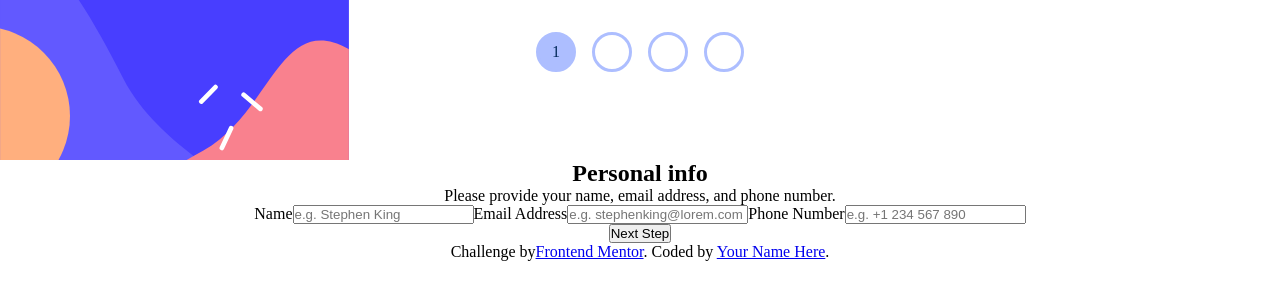
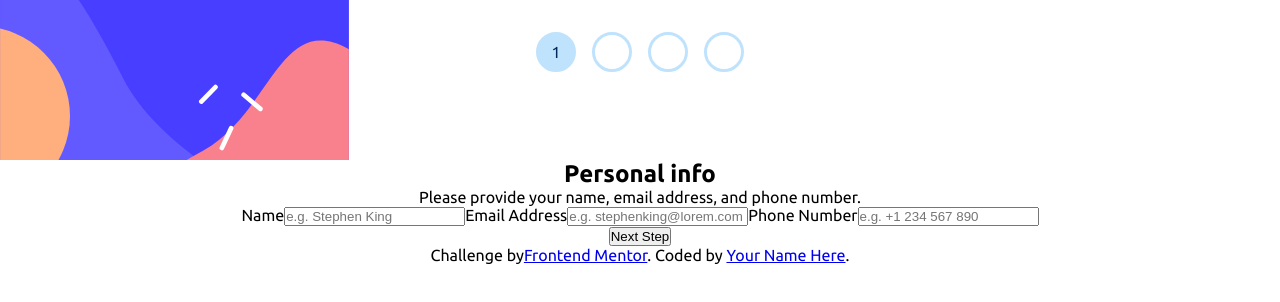
Before and after one commit to mistyb01/fe-mentor-multistep-form, a React (Create React App) app: page / in a window 1280 px wide. Shown: the top 302 px of the page. Built offline with nearby package versions, Linux system fonts and the light colour scheme.

Commit message:
created css variables

```diff
--- a/src/index.css
+++ b/src/index.css
@@ -2,6 +2,44 @@
   padding: 0;
   margin: 0;
   box-sizing: border-box;
+}
+
+:root {
+  /* primary */
+  --marine-blue: hsl(213, 96%, 18%);
+  --purplish-blue: hsl(243, 100%, 62%);
+  --pastel-blue: hsl(228, 100%, 84%);
+  --light-blue: hsl(206, 94%, 87%);
+  --strawberry-red: hsl(354, 84%, 57%);
+  /* neutral */
+  --cool-gray: hsl(231, 11%, 63%);
+  --light-gray: hsl(229, 24%, 87%);
+  --magnolia: hsl(217, 100%, 97%);
+  --alabaster: hsl(231, 100%, 99%);
+}
+
+@font-face {
+  font-family: 'Ubuntu';
+  src: URL('../assets/fonts/Ubuntu-Regular.ttf') format('truetype');
+  font-weight: 400;
+}
+@font-face {
+  font-family: 'Ubuntu';
+  src: URL('../assets/fonts/Ubuntu-Medium.ttf') format('truetype');
+  font-weight: 500;
+}
+@font-face {
+  font-family: 'Ubuntu';
+  src: URL('../assets/fonts/Ubuntu-Bold.ttf') format('truetype');
+  font-weight: 700;
+}
+
+body {
+  font-family: 'Ubuntu';
+}
+
+h1 {
+  font-weight: 700;
 }
 
 #sidebar {
@@ -21,15 +59,15 @@
   align-items: center;
   justify-content: center;
   border-radius: 50%;
-  border: 3px solid hsl(228, 100%, 84%);
+  border: 3px solid var(--light-blue);
   color: white;
   height: 2.5rem;
   width: 2.5rem;
 }
 
 .step-circle.active {
-  color: hsl(213, 96%, 18%);
-  background-color: hsl(228, 100%, 84%);
+  color: var(--marine-blue);
+  background-color: var(--light-blue);
 }
 
 .step-text-wrapper {
```
